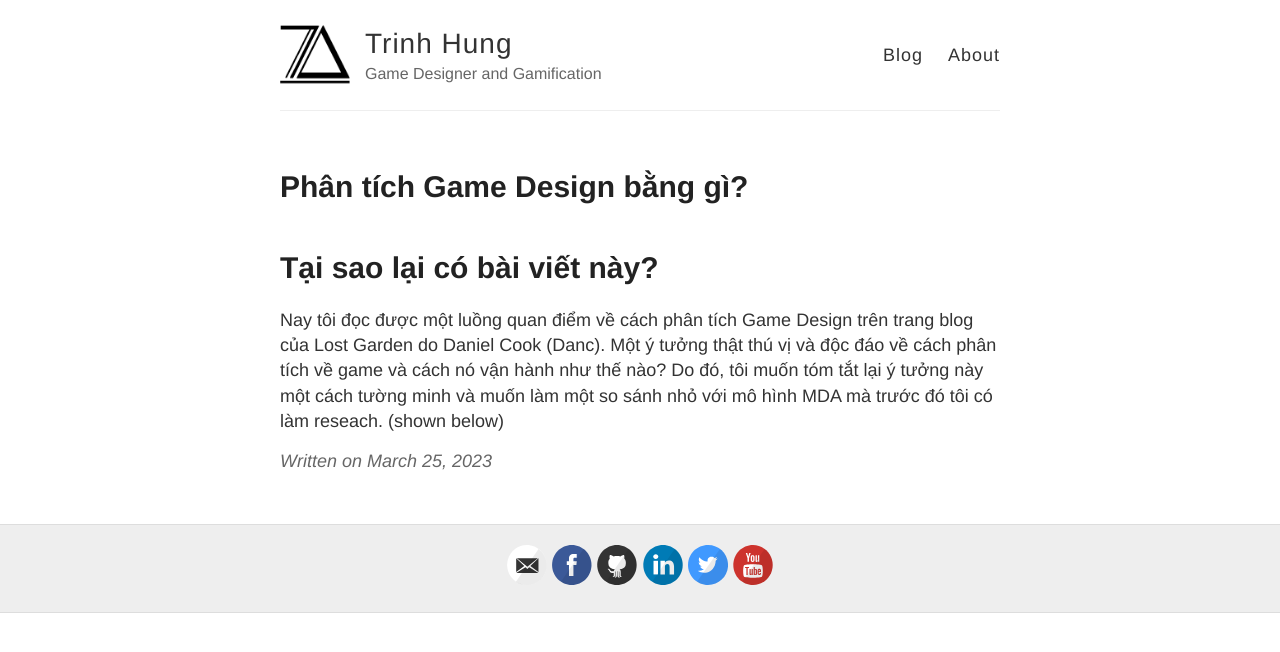
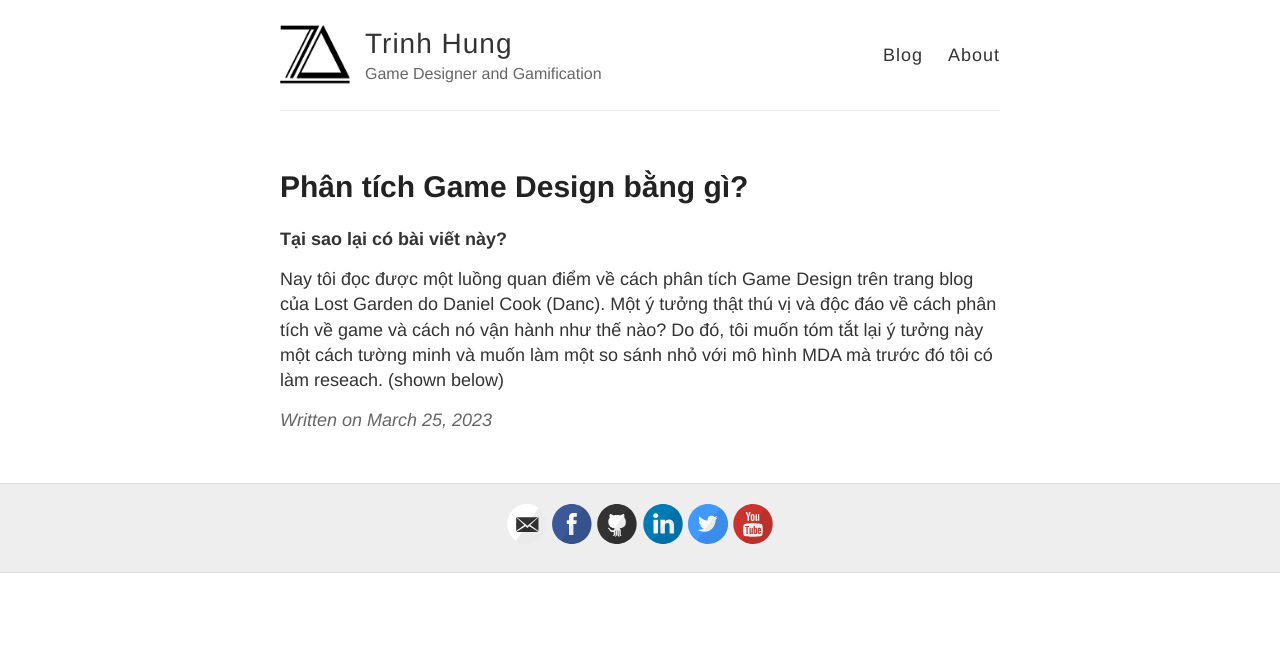
Before and after one commit to trinhhungfischer/trinhhungfischer.github.io, a Jekyll site: the page built from _posts/2023-3-25-Let-s-talk-about-how-to-analysis-game-design.md, in a window 1280 px wide. Shown: the top 652 px of the page. Built offline with Jekyll 4.4.1, drawn with Linux system fonts in a browser that asks for light colours.

```diff
--- a/_posts/2023-3-25-Let-s-talk-about-how-to-analysis-game-design.md
+++ b/_posts/2023-3-25-Let-s-talk-about-how-to-analysis-game-design.md
@@ -3,7 +3,7 @@ layout: post
 title: Phân tích Game Design bằng gì?
 ---
 
-# Tại sao lại có bài viết này?
+**Tại sao lại có bài viết này?**
 
 Nay tôi đọc được một luồng quan điểm về cách phân tích Game Design trên trang blog của Lost Garden do Daniel Cook (Danc).
 Một ý tưởng thật thú vị và độc đáo về cách phân tích về game và cách nó vận hành như thế nào?
```
